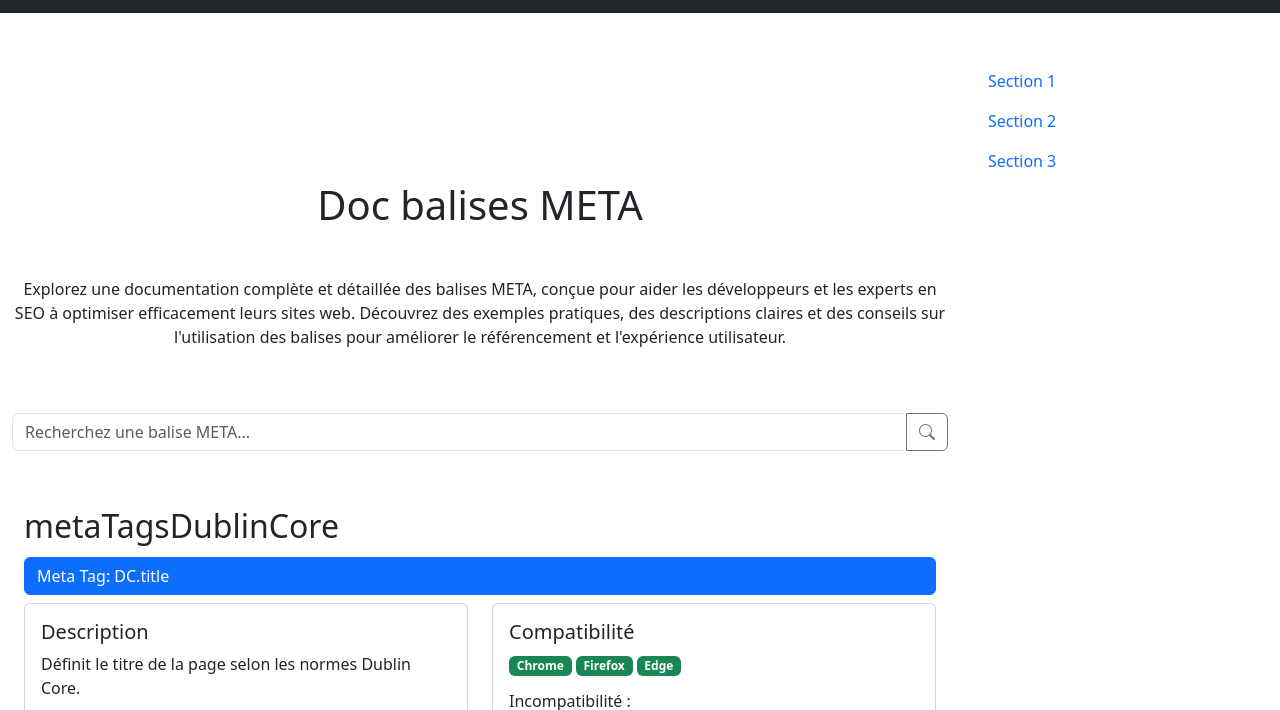
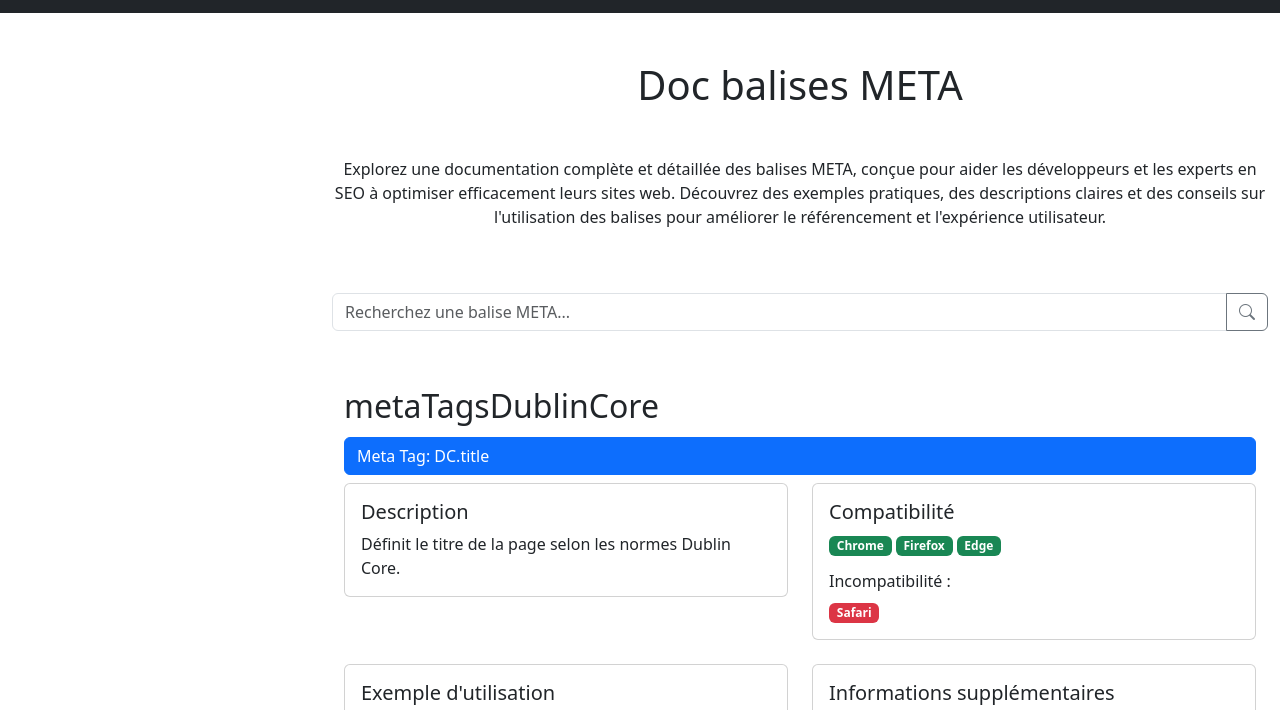
Before and after one commit to Weblocalis/meta-tags-repository, a plain HTML site: page index.html in a window 1280 px wide. Shown: the part 57-767 px from the top of the page. Drawn offline with nearby package versions, Linux system fonts and the light colour scheme.

Commit message:
Update index.html

```diff
--- a/index.html
+++ b/index.html
@@ -53,20 +53,7 @@
         aria-expanded="false" aria-controls="sidebar">
         Sommaire
       </button></div>
-      <!-- Colonne de sommaire -->
-      <nav id="sidebar" class="col-md-3 collapse d-md-block">
-        <ul class="nav flex-column">
-          <li class="nav-item">
-            <a class="nav-link" href="#section1">Section 1</a>
-          </li>
-          <li class="nav-item">
-            <a class="nav-link" href="#section2">Section 2</a>
-          </li>
-          <li class="nav-item">
-            <a class="nav-link" href="#section3">Section 3</a>
-          </li>
-        </ul>
-      </nav>
+
       <!-- Contenu principal -->
       <div class="col-md-9">
         <section id="section1" class="mb-5">
```
